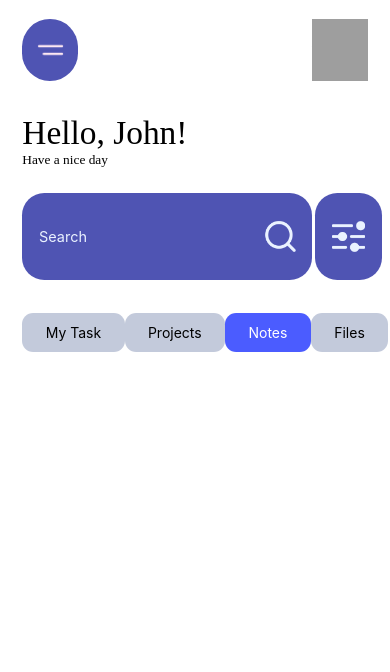
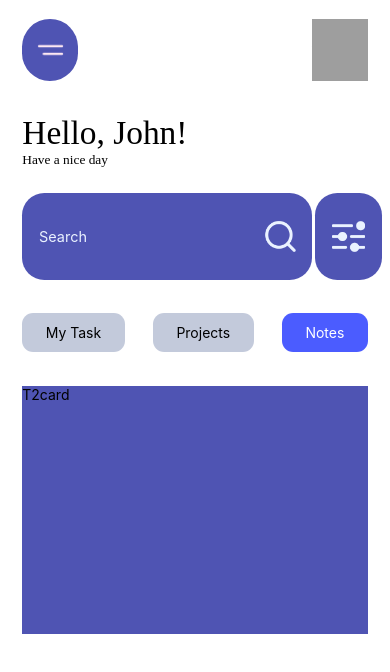
Before and after one commit to Mansoorali121/React-Native-Interview-Preparation, a React Native app: screen / in a window 390 px wide. Shown: the top 672 px of the page. Built offline with nearby package versions, Linux system fonts and the light colour scheme; grey boxes are pictures that could not be loaded.

Commit message:
T2 card add

```diff
--- a/App.js
+++ b/App.js
@@ -113,15 +113,13 @@ import { s } from 'react-native-size-matters';
 import T2text from './src/components/T2text';
 import Searchbutton from './src/components/Searchbutton';
 import Filterbutton from './src/components/Filterbutton';
-import T2tabs from "./src/components/T2tabs";
+import T2tabs from './src/components/T2tabs';
+import T2card from './src/components/T2card';
 
 const App = () => {
   return (
     <View style={styles.container}>
-      <View style={{marginHorizontal:s
-        (20),
-        backgroundColor:"#fff"
-      }}>
+      <View style={{ marginHorizontal: s(20), backgroundColor: '#fff' }}>
         <T2header />
         <T2text />
         <View style={styles.buttonscontainer}>
@@ -129,6 +127,7 @@ const App = () => {
           <Filterbutton />
         </View>
         <T2tabs />
+        <T2card />
       </View>
     </View>
   );
@@ -137,8 +136,11 @@ const App = () => {
 export default App;
 
 const styles = StyleSheet.create({
-  container: { backgroundColor: '#fff', flex: 1, },
-  buttonscontainer:{flexDirection:"row", alignItems:"center", justifyContent:"space-between", gap:s
-    (3)
+  container: { backgroundColor: '#fff', flex: 1 },
+  buttonscontainer: {
+    flexDirection: 'row',
+    alignItems: 'center',
+    justifyContent: 'space-between',
+    gap: s(3),
   },
 });
--- /dev/null
+++ b/src/components/T2card.js
@@ -0,0 +1,25 @@
+import { StyleSheet, Text, View } from 'react-native'
+import React from 'react'
+import { s, vs } from 'react-native-size-matters';
+import colors from "../style/colors";
+
+const T2card = () => {
+  return (
+    <View style={styles.cont}>
+      <Text>T2card</Text>
+    </View>
+  )
+}
+
+export default T2card;
+
+const styles = StyleSheet.create({
+  cont:{marginTop:s(30),
+    height:vs
+    (200),
+    widhth:s
+    (20),
+    backgroundColor:colors.gradientEnd
+
+  },
+})
--- a/src/components/T2tabs.js
+++ b/src/components/T2tabs.js
@@ -4,7 +4,7 @@ import { s } from 'react-native-size-matters';
 import colors from "../style/colors";
 
 const T2tabs = () => {
-  const tabs = ['My Task', 'Projects', 'Notes', "Files"];
+  const tabs = ['My Task', 'Projects', 'Notes'];
 
   const [activeTab, setActiveTab] = useState('Notes');
 
```
Lines whose indentation alone changed are shown as unchanged.
